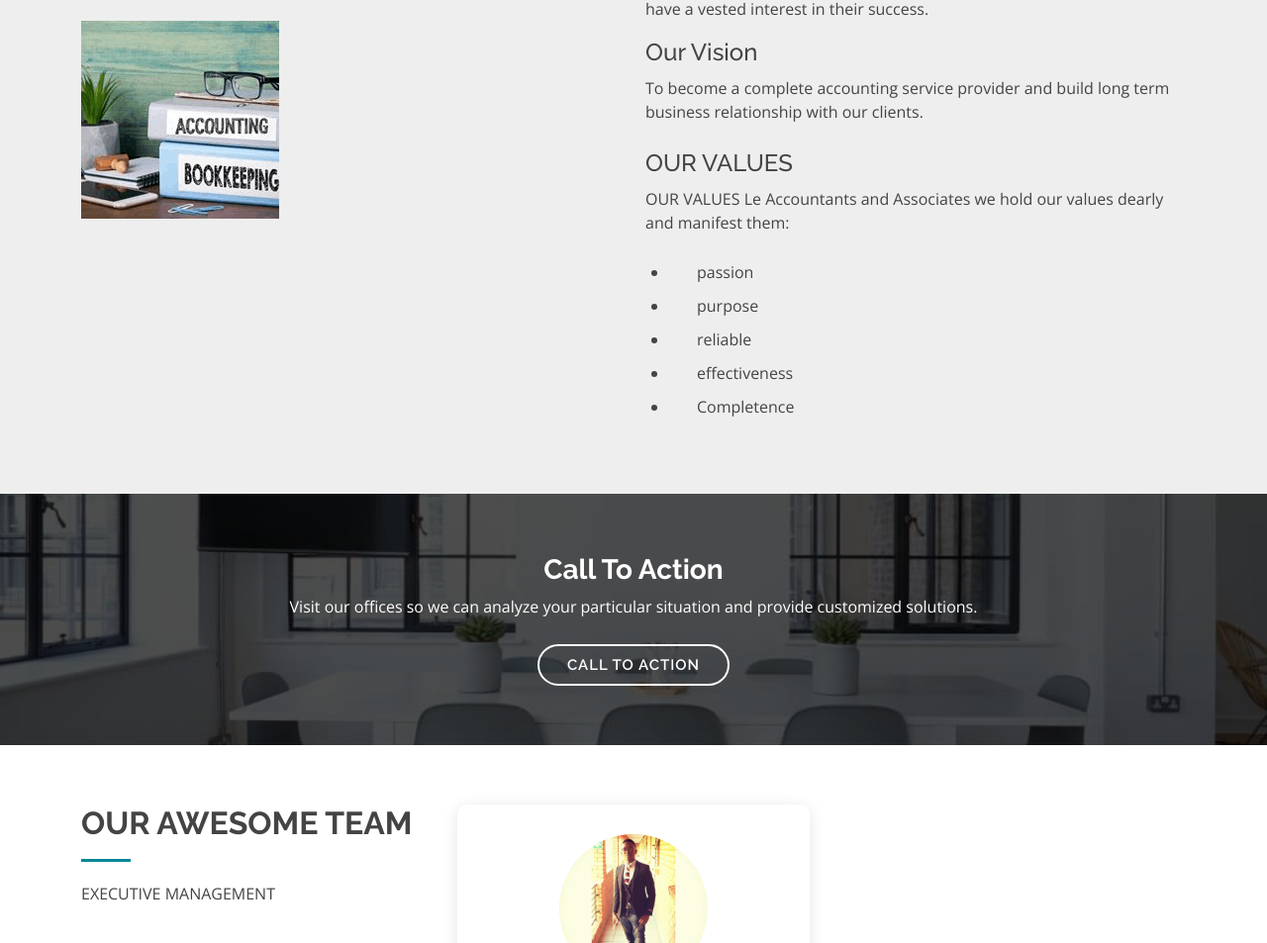
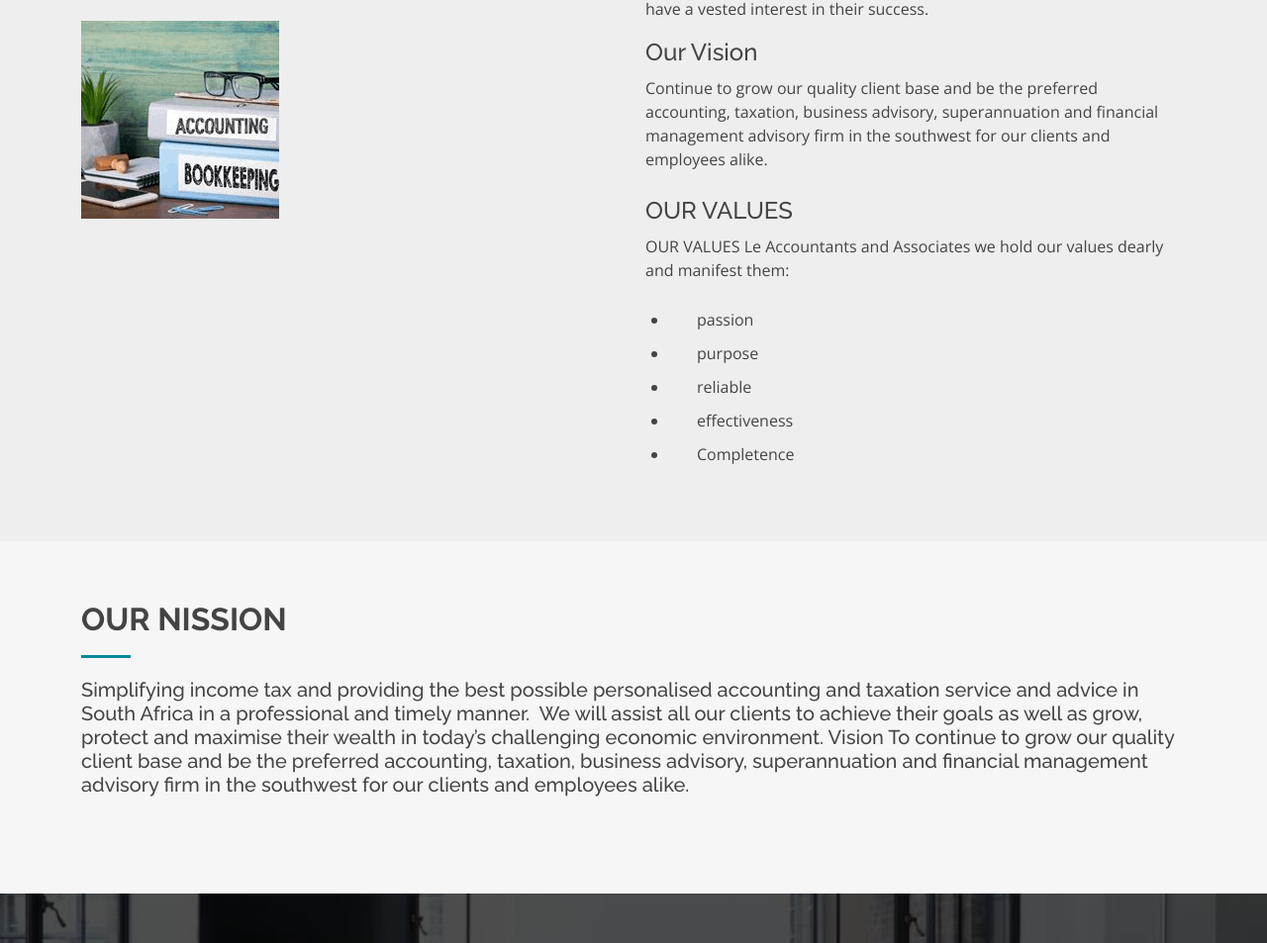
Before and after one commit to marvin-thobejane/marvin-thobejane.github.io, a plain HTML site: page index.html in a window 1280 px wide. Shown: the part 1306-2259 px from the top of the page at 99% size. Drawn offline with nearby package versions, Linux system fonts and the light colour scheme; files whose address does not match are found by name.

Commit message:
Fixes and  Updates

```diff
--- a/index.html
+++ b/index.html
@@ -5,7 +5,7 @@
     <meta charset="utf-8">
     <meta content="width=device-width, initial-scale=1.0" name="viewport">
 
-    <title>Pablo</title>
+    <title>Le Accountants and Associates</title>
     <meta content="" name="description">
     <meta content="" name="keywords">
 
@@ -63,7 +63,8 @@
                 <div class="row content">
                     <div class="col-lg-6" data-aos="fade-right" data-aos-delay="100">
                         <h2>Le Accountants and Associates</h2>
-                        <h3>Our company motto</h3>
+                        <h3>Our company Motto</h3>
+                        <p>Grow, Achieve your goals, Protect and maximise your wealth in today’s challenging economy.</p>
                         <div>
                             <a href="#counts" class="more-btn">Learn More <i class="bx bx-chevron-right"></i></a>
                         </div>
@@ -138,7 +139,7 @@
                         </p>
                         <div class="col-lg-12" data-aos="fade-right" data-aos-delay="100">
                             <h3>Our Vision</h3>
-                            <p>To become a complete accounting service provider and build long term business relationship with our clients.</p>
+                            <p>Continue to grow our quality client base and be the preferred accounting, taxation, business advisory, superannuation and financial management advisory firm in the southwest for our clients and employees alike.</p>
                         </div><br>
 
                         <div class="col-lg-12" data-aos="fade-right" data-aos-delay="100">
@@ -153,6 +154,26 @@
                                     <li>Completence</li>
                                 </ul>
                             </p>
+                        </div>
+                    </div>
+                </div>
+
+            </div>
+        </section>
+
+        <!-- OUR Mission -->
+        <section class="services section-bg">
+            <div class="container">
+
+                <div class="row">
+                    <div class="col-lg-12">
+                        <div class="section-title" data-aos="fade-right">
+                            <h2>OUR NISSION</h2>
+                            <h5>
+                                Simplifying income tax and providing the best possible personalised accounting and taxation service and advice in South Africa in a professional and timely manner.  We will assist all our clients to achieve their goals as well as grow, protect and maximise their
+                                wealth in today’s challenging economic environment. Vision To continue to grow our quality client base and be the preferred accounting, taxation, business advisory, superannuation and financial management advisory firm
+                                in the southwest for our clients and employees alike.
+                            </h5>
                         </div>
                     </div>
                 </div>
@@ -580,7 +601,7 @@
 
             <div class="me-md-auto text-center text-md-start">
                 <div class="copyright">
-                    &copy; Copyright <strong><span>Pablo</span></strong>. All Rights Reserved
+                    &copy; Copyright <strong><span>Le Accountants and Associates</span></strong>. All Rights Reserved
                 </div>
                 <div class="credits">
                     Designed by <a href="https:///">Thamza Web Designs</a>
```
